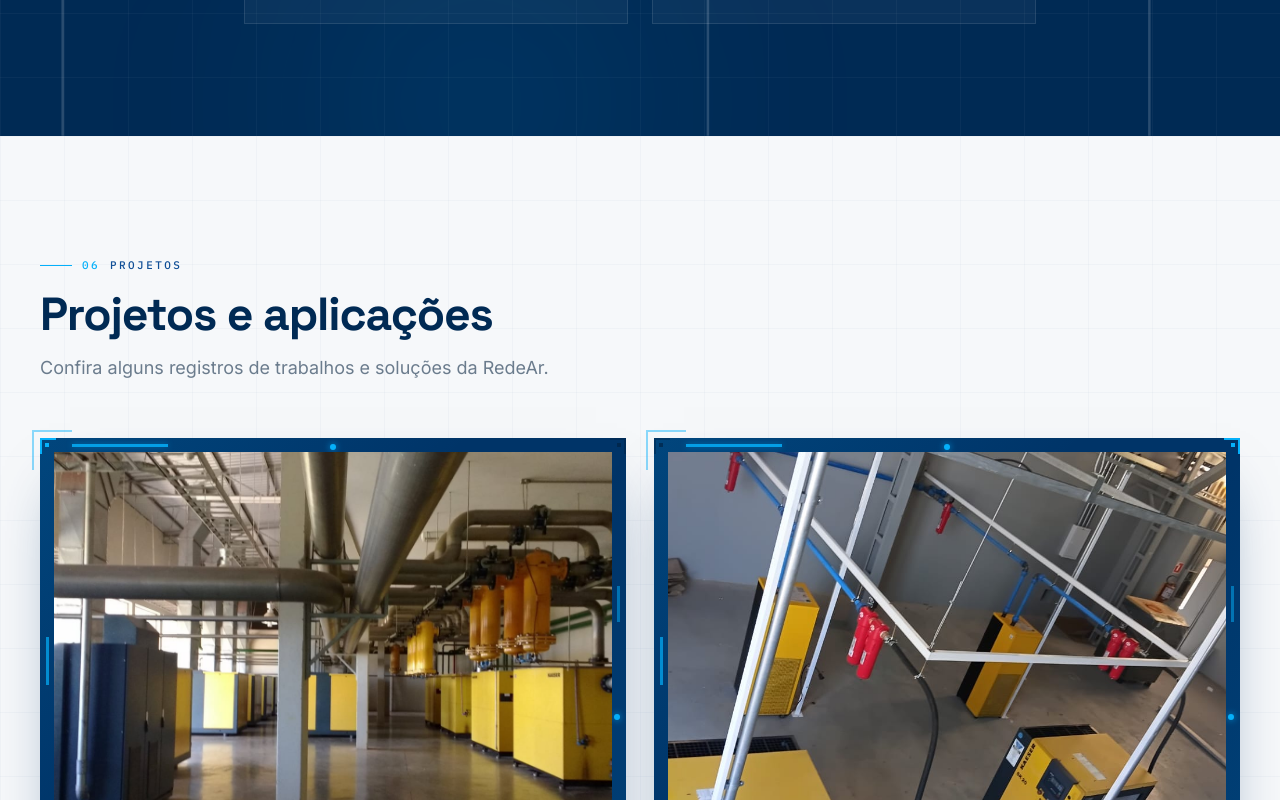
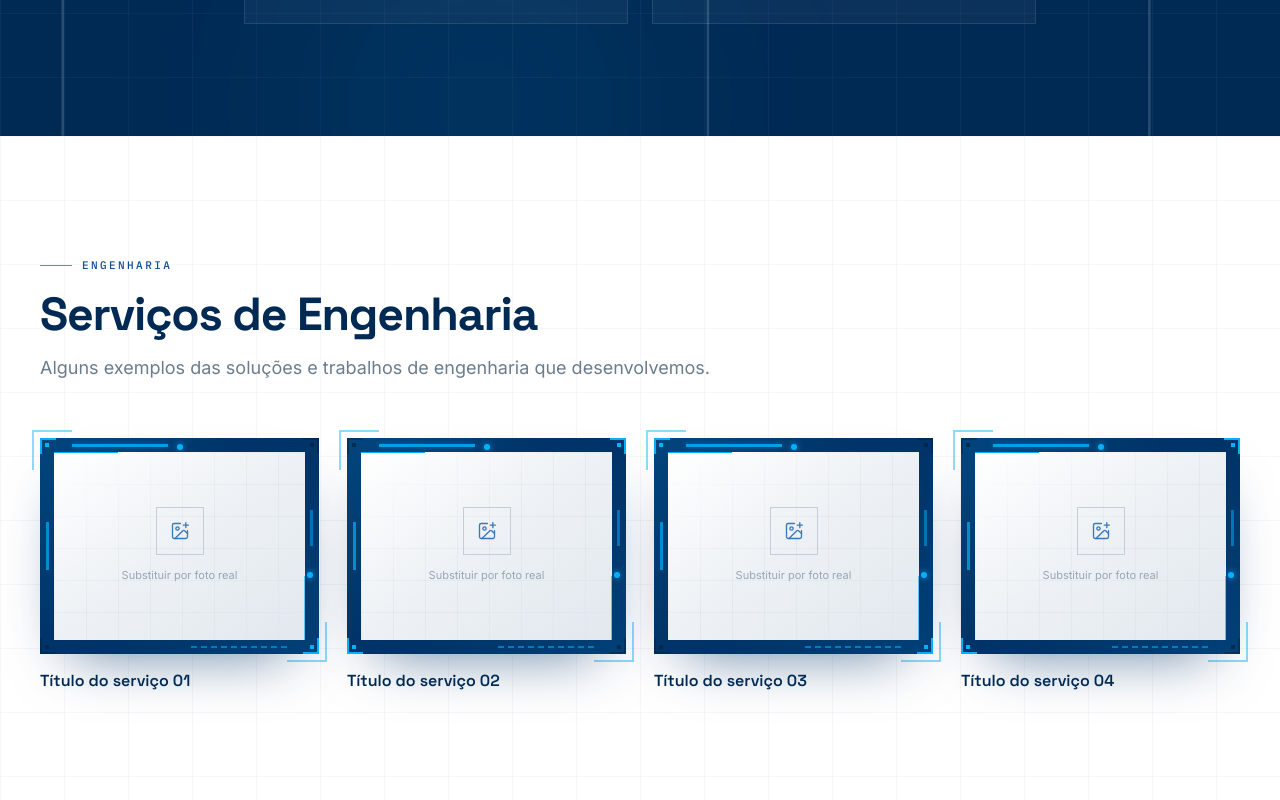
Before and after one commit to canalmeunovohoby3-code/redear, a React (Vite) app: page / in a window 1280 px wide. Shown: the part 5060-5860 px from the top of the page. Built offline with nearby package versions, Linux system fonts and the light colour scheme.

Commit message:
Adiciona secao Servicos de Engenharia com 4 cards de fotos

```diff
--- a/src/App.tsx
+++ b/src/App.tsx
@@ -2,6 +2,7 @@ import { motion, useScroll, useSpring } from 'framer-motion'
 import { ContactForm } from './components/ContactForm'
 import { CredibilityBar } from './components/CredibilityBar'
 import { CtaBanner } from './components/CtaBanner'
+import { Engineering } from './components/Engineering'
 import { Footer } from './components/Footer'
 import { Gallery } from './components/Gallery'
 import { Header } from './components/Header'
@@ -48,6 +49,7 @@ export default function App() {
         <VideoSection />
         <Journey />
         <Services />
+        <Engineering />
         <Gallery />
         <WhyRedeAr />
         <CtaBanner />
--- /dev/null
+++ b/src/components/Engineering.tsx
@@ -0,0 +1,47 @@
+import { motion, useReducedMotion } from 'framer-motion'
+import { ENGINEERING_CARDS } from '../data/media'
+import { entrance } from '../lib/motion'
+import { MediaFrame } from './ui/MediaFrame'
+import { MediaPlaceholder } from './ui/MediaPlaceholder'
+import { SectionHeading } from './ui/SectionHeading'
+
+export function Engineering() {
+  const reduce = useReducedMotion()
+
+  return (
+    <section id="engenharia" className="relative scroll-mt-24 overflow-hidden bg-white py-20 sm:py-28">
+      <div className="pointer-events-none absolute inset-0 bg-grid-tech bg-grid-64 opacity-60" />
+      <div className="shell relative">
+        <SectionHeading
+          eyebrow="Engenharia"
+          title="Serviços de Engenharia"
+          description="Alguns exemplos das soluções e trabalhos de engenharia que desenvolvemos."
+        />
+
+        <div className="mt-14 grid grid-cols-1 gap-6 sm:grid-cols-2 sm:gap-7 lg:grid-cols-4">
+          {ENGINEERING_CARDS.map((item, i) => (
+            <motion.figure
+              key={i}
+              {...entrance(reduce, { y: 60, scale: 0.95, delay: i * 0.14, duration: 0.85, amount: 0.15 })}
+              className="group flex flex-col"
+            >
+              <MediaFrame variant={i}>
+                <MediaPlaceholder
+                  src={item.src || undefined}
+                  alt={item.alt}
+                  ratio="aspect-[4/3]"
+                  showTag={false}
+                  showLabel={false}
+                  className="transition-transform duration-[900ms] ease-out group-hover:scale-[1.03]"
+                />
+              </MediaFrame>
+              <figcaption className="mt-4 font-display text-base font-semibold leading-snug text-navy-700 transition-colors duration-300 group-hover:text-brand">
+                {item.title}
+              </figcaption>
+            </motion.figure>
+          ))}
+        </div>
+      </div>
+    </section>
+  )
+}
--- a/src/data/media.ts
+++ b/src/data/media.ts
@@ -13,3 +13,13 @@ export const GALLERY_PHOTOS = [
   { src: '/foto5.jpeg', alt: 'Montagem de tubulação de ar comprimido em altura' },
   { src: '/foto6.jpeg', alt: 'Distribuição de ar comprimido em ambiente industrial' },
 ] as const
+
+// Cards da seção "Serviços de Engenharia".
+// Para publicar cada card: coloque a imagem em /public e informe o caminho em `src`
+// (ex.: '/engenharia-1.jpg') e o texto em `title`.
+export const ENGINEERING_CARDS = [
+  { title: 'Título do serviço 01', src: '', alt: 'Serviço de engenharia RedeAr' },
+  { title: 'Título do serviço 02', src: '', alt: 'Serviço de engenharia RedeAr' },
+  { title: 'Título do serviço 03', src: '', alt: 'Serviço de engenharia RedeAr' },
+  { title: 'Título do serviço 04', src: '', alt: 'Serviço de engenharia RedeAr' },
+] as const
```
